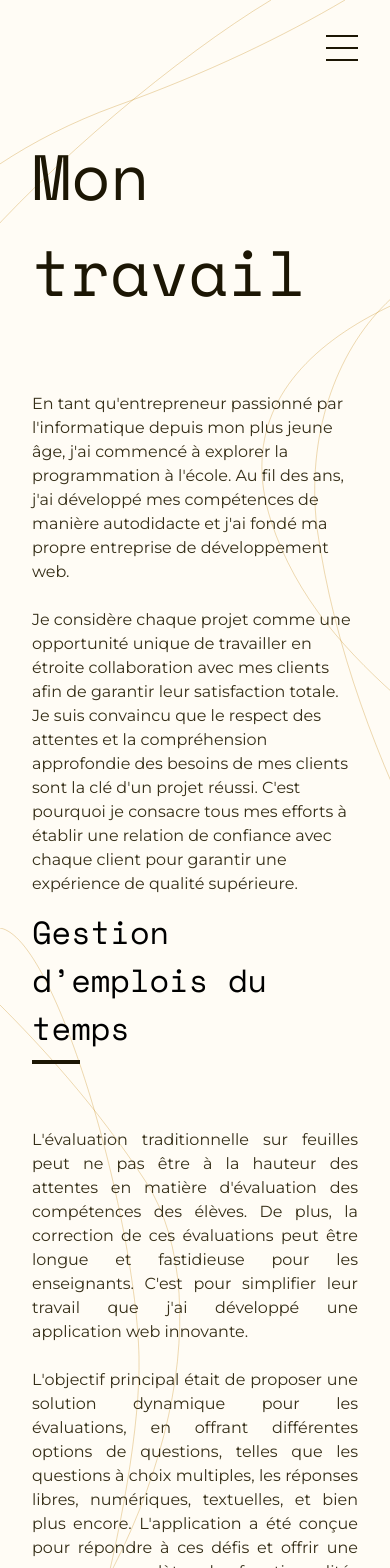
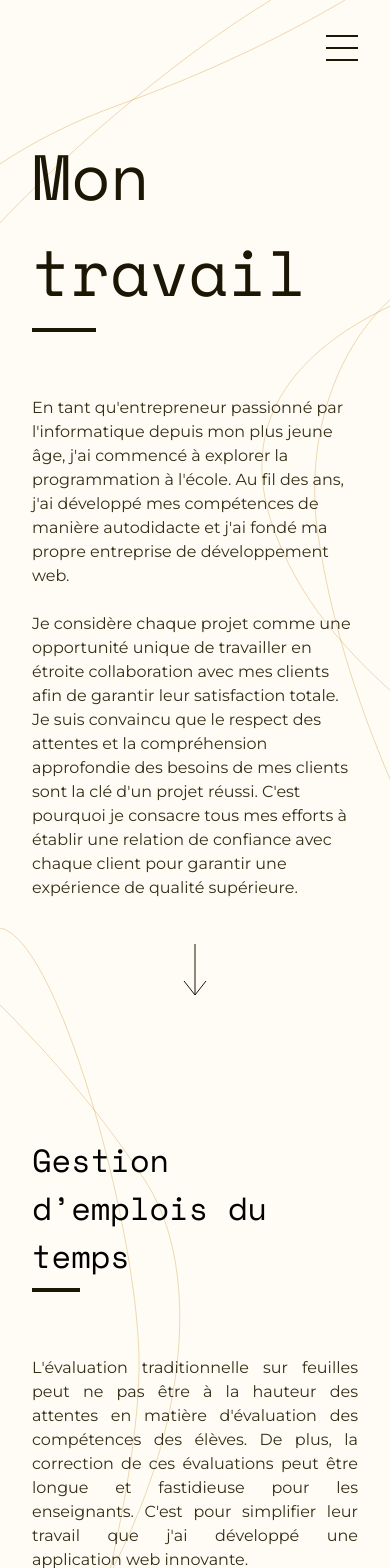
Before and after one commit to ctrl-plus-w/portfolio-v3, a Next.js app: page /work in a window 390 px wide. Shown: the top 1568 px of the page. Built offline with nearby package versions, Linux system fonts and the light colour scheme.

Commit message:
:art: Fixed some responsive stylings

```diff
--- a/src/pages/contact.tsx
+++ b/src/pages/contact.tsx
@@ -68,7 +68,7 @@ const Contact = (): ReactElement => {
         />
       </Head>
 
-      <section className="p-8 pt-32 lg:px-32 lg:pt-48 h-screen">
+      <section className="p-8 pt-32 lg:px-32 lg:pt-48 min-h-screen">
         <Header type={1} className="font-mono text-primary">
           Me contacter
         </Header>
--- a/src/pages/work.tsx
+++ b/src/pages/work.tsx
@@ -30,7 +30,7 @@ const Work = (): ReactElement => {
         />
       </Head>
 
-      <section className="flex flex-col h-screen px-8 pt-32 pb-16 lg:px-32 lg:py-0 lg:justify-center">
+      <section className="flex flex-col min-h-screen px-8 pt-32 pb-16 lg:px-32 lg:py-0 lg:justify-center">
         <Header type={1} className="font-mono text-primary">
           Mon travail
         </Header>
@@ -54,7 +54,9 @@ const Work = (): ReactElement => {
 
         {renderIf(
           !greaterThan('md'),
-          <LongArrowDown className="self-center mt-auto stroke-primary" />
+          <div className="mt-auto self-center ">
+            <LongArrowDown className="mt-8 stroke-primary" />
+          </div>
         )}
       </section>
 
```
